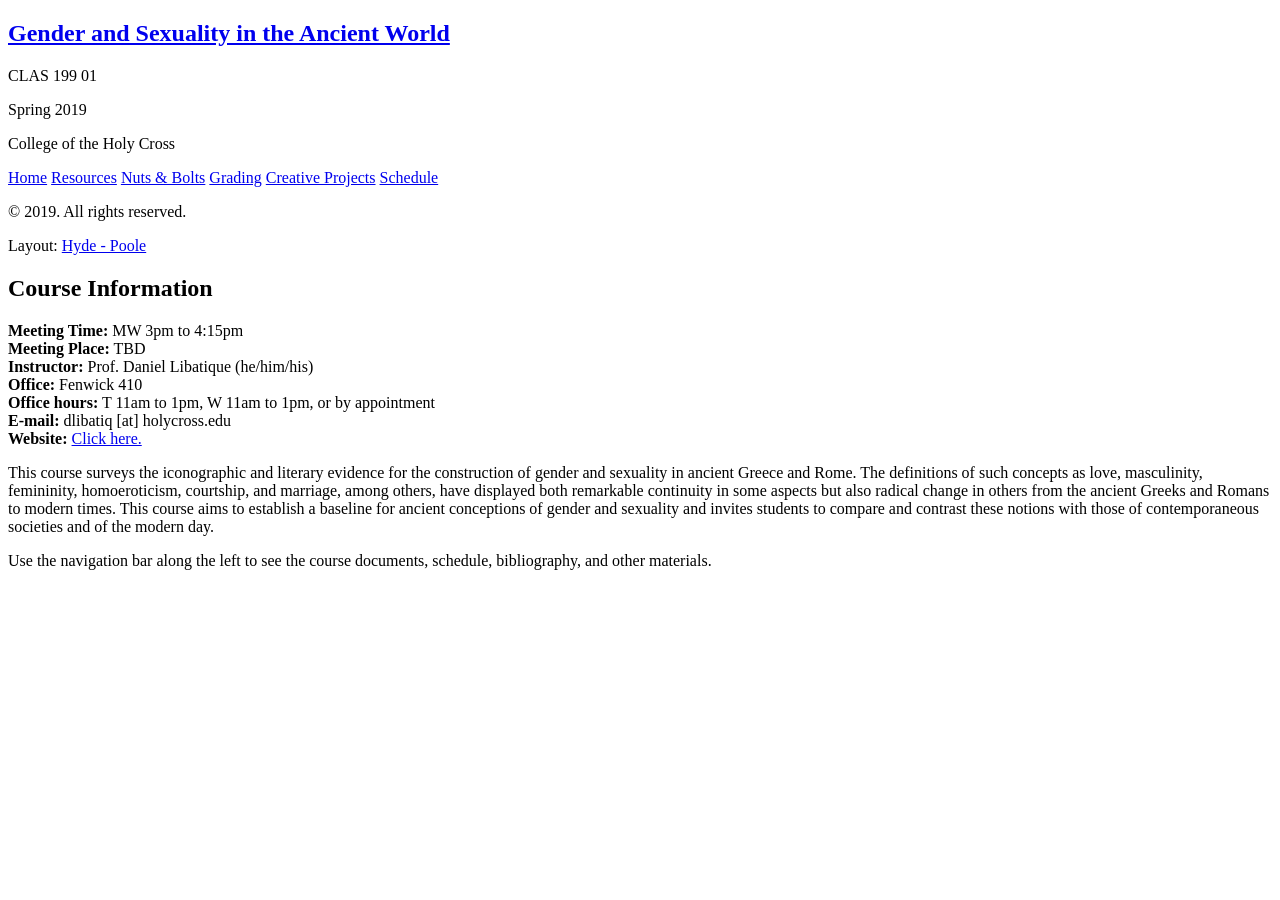
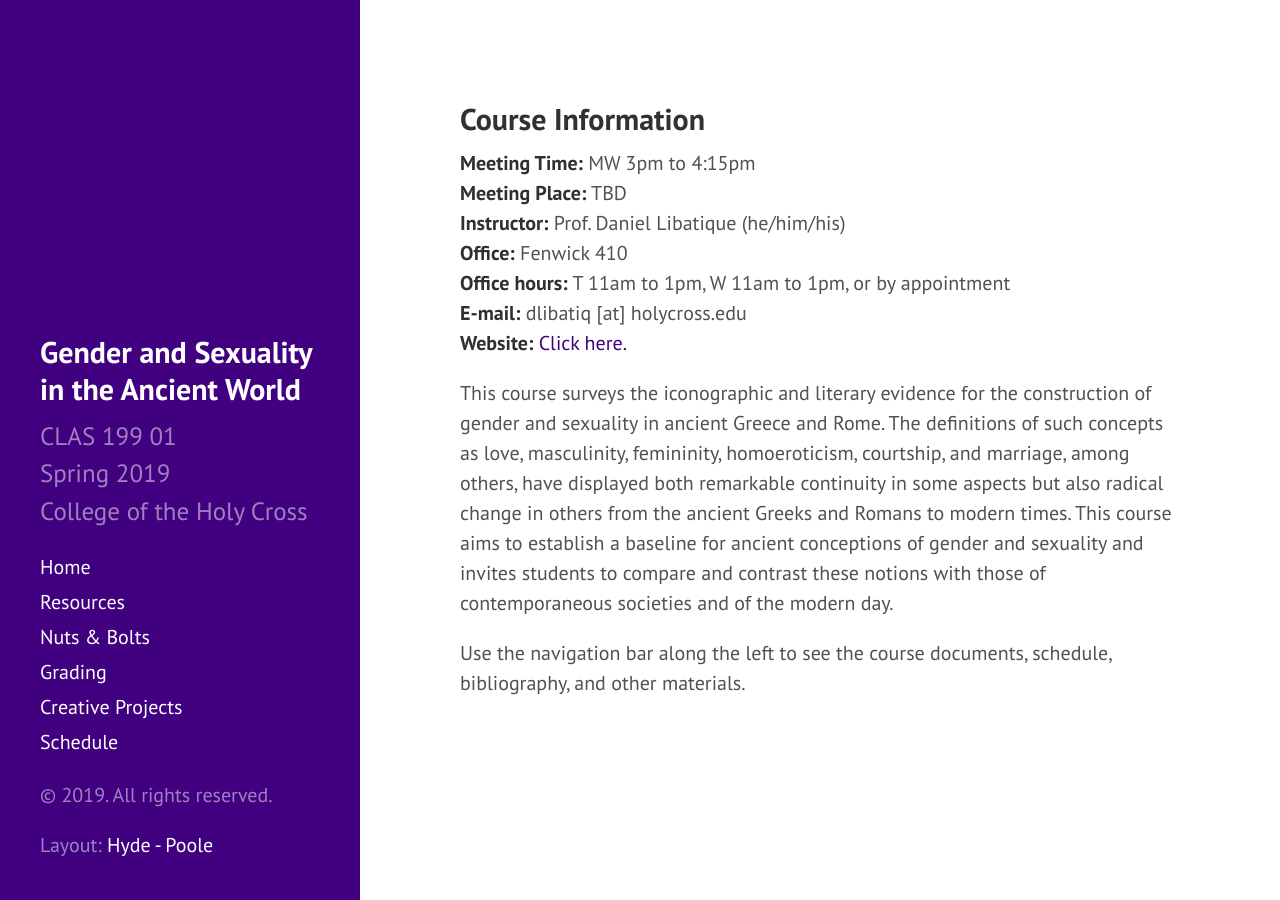
Before and after one commit to DLibatique/CLAS199-S20, a Jekyll site: the page built from index.md, in a window 1280 px wide. Built offline with Jekyll 4.4.1, drawn with Linux system fonts in a browser that asks for light colours; comment, search, counter and statistics services are not loaded.

Commit message:
added slash back

```diff
--- a/_config.yml
+++ b/_config.yml
@@ -14,7 +14,7 @@ course_number:    'CLAS 199 01'
 semester:         'Spring 2019'
 location:         'College of the Holy Cross'
 url:              https://dlibatique.github.io/CLAS199-test
-baseurl:          /CLAS199-test
+baseurl:          /CLAS199-test/
 
 author:
   name:           'Daniel Libatique'
```
